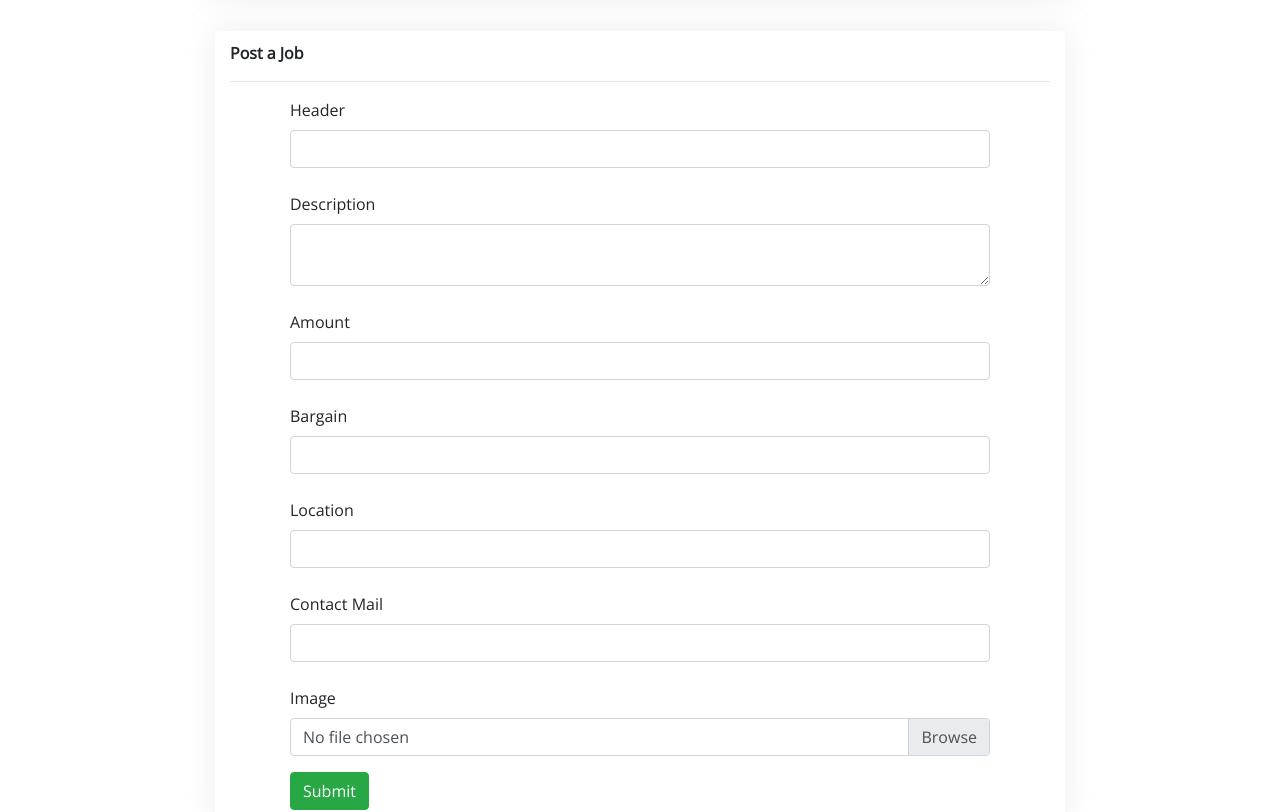
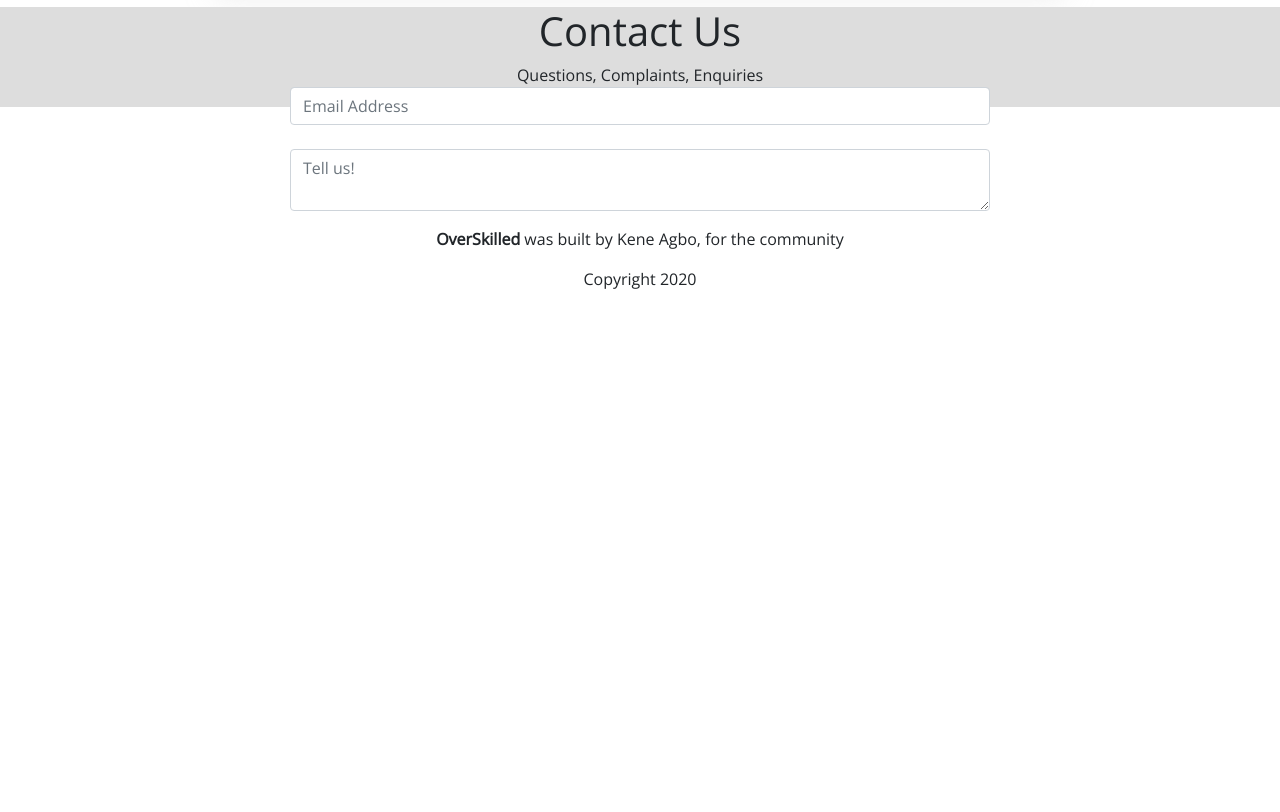
Before and after one commit to Xceptions/overskilled, a Vue app in the folder overskilledfrontend/: page /post in a window 1280 px wide. Shown: the part 1160-1972 px from the top of the page. After the commit the page ends 1451 px from the top, so only its background shows below. Built offline with nearby package versions, Linux system fonts and the light colour scheme.

Commit message:
adding project details page

```diff
--- a/overskilledfrontend/src/components/Jobs.vue
+++ b/overskilledfrontend/src/components/Jobs.vue
@@ -7,19 +7,19 @@
         </p>
     </div>
     <div id="">
-        <div v-for="(item, idx) in jobs" :key="item.job" class="item_card">
+        <div v-for="item in jobs" :key="item.title" class="item_card">
             <b-row>
-                <b-col id='a'>
-                    <img alt="Vue logo" src="../assets/company-3.png" id="job_img">
-                </b-col>
+                <!-- <b-col id='a'>
+                    <img alt="Vue logo" src="../../../overskilledbackend/media/images/company-5.png" + id="job_img">
+                </b-col> -->
                 <b-col id='b' cols="5">
                     <div id='item_job'>{{ item.title }}</div>
-                    <div>{{ item.location }}</div>
+                    <div>{{ item.company }}</div>
                 </b-col>
                 <b-col id='c'>
-                    <div>{{ item.job }}</div>
-                    <div><b-badge>{{ item.salary }}</b-badge></div><!-- / Fixed-->
-                    <div>{{ item.salary }}</div>
+                    <!-- <div>{{ item.job }}</div> -->
+                    <div><b-badge>{{ item.location }}</b-badge></div><!-- / Fixed-->
+                    <div>{{ new Date(item.date).toDateString() }}</div>
                 </b-col>
                 <!-- <b-col></b-col>
                 <b-col></b-col> -->
@@ -33,16 +33,24 @@
 // eslint-disable-next-line no-unused-vars
 export default {
   name: 'Jobs',
-  data () {
-    return {
-      jobs: [
-        { title: 'Python Developer', location: 'Anywhere', salary: '$25,000' },
-        { title: 'Python Developer', location: 'America', salary: '$25,000' },
-        { title: 'Python Developer', location: 'Anywhere', salary: '$25,000' },
-        { title: 'Python Developer', location: 'EMEA', salary: '$25,000' },
-        { title: 'Python Developer', location: 'Anywhere', salary: '$25,000' }
-      ]
+  // data () {
+  //   return {
+  //     jobs: [
+  //       { title: 'Python Developer', company: 'Google', location: 'Anywhere', date: '25/09/2020' },
+  //       { title: 'Python Developer', company: 'Google', location: 'America', date: '25/09/2020' },
+  //       { title: 'Python Developer', company: 'Google', location: 'Anywhere', date: '25/09/2020' },
+  //       { title: 'Python Developer', company: 'Google', location: 'EMEA', date: '25/09/2020' },
+  //       { title: 'Python Developer', company: 'Google', location: 'Anywhere', date: '25/09/2020' }
+  //     ]
+  //   }
+  // },
+  computed: {
+    jobs () {
+      return this.$store.state.jobs
     }
+  },
+  mounted () {
+    this.$store.dispatch('getJobs')
   }
 }
 </script>
--- /dev/null
+++ b/overskilledfrontend/src/components/ProjectDetails.vue
@@ -0,0 +1,20 @@
+<template>
+  <div>
+    Project
+  </div>
+</template>
+
+<script>
+export default {
+  name: 'ProjectDetails',
+  computed: {
+    projects () {
+      return this.$store.state.projects
+    }
+  },
+  mounted () {
+    const projectId = this.$route.query.projectId
+    this.$store.dispatch('getProjectDetails', projectId)
+  }
+}
+</script>
--- a/overskilledfrontend/src/components/Projects.vue
+++ b/overskilledfrontend/src/components/Projects.vue
@@ -3,20 +3,23 @@
     <div class='project_header'>
         <h2>Projects</h2>
         <p>
-            <router-link to="/howto">Learn how to get and approach projects here</router-link>
+          <router-link to="/howto">Learn how to get and approach projects here</router-link>
         </p>
     </div>
     <div id="">
         <div v-for="item in projects" :key="item.project_header" class="item_card">
+            <div @click="viewprojectdetails(item.id)">
             <b-row>
                 <b-col class='proj_img'>
-                    <!-- <img alt="Vue logo" src="../assets/company-1.png" id="proj_img"> -->
-                    {{ item.project_header.charAt(0) }}
+                    <!-- {{ item.project_header.charAt(0) }} -->
+                    <svg height="100" width="100">
+                      <circle cx="50" cy="50" r="40" stroke-width="3" stroke="red" fill="red" />
+                    </svg>
                 </b-col>
                 <b-col id='b' cols="5">
                     <!-- <div>{{ idx }}</div> -->
                     <div id='item_proj'>{{ item.project_header }}</div>
-                    <div>{{ item.project_body }}</div>
+                    <div>{{ item.project_body.slice(0, 100) }}... <span>view more</span></div>
                 </b-col>
                 <b-col id='c'>
                     <div>{{ item.amount }}</div>
@@ -24,12 +27,11 @@
                 </b-col>
                 <b-col>
                     <div>{{ item.location }}</div>
-                    <!-- <a :href="item.contact">{{ item.contact_me }}</a> -->
-                    <b-button :href="item.contact_me" variant='primary'> Apply </b-button>
+                    <div>{{ new Date(item.date).toDateString() }}</div>
                 </b-col>
                 <b-col></b-col>
-                <!-- <b-col></b-col> -->
             </b-row>
+            </div>
         </div>
     </div>
   </div>
@@ -46,12 +48,17 @@ export default {
   },
   mounted () {
     this.$store.dispatch('getProjects')
+  },
+  methods: {
+    viewprojectdetails (projectId) {
+      this.$router.push({ path: 'projectdetails', query: { projectId: projectId } })
+    }
   }
 }
 </script>
 
 <style scoped lang="scss">
-
+$theme : rgb(25, 10, 167);
 .project_header {
     padding-top: 30px;
     padding-bottom: 5px;
@@ -61,6 +68,7 @@ export default {
 .item_card {
     border-top: 1px solid #ededed;
     width: 80%;
+    // height: 40px;
     margin-left: auto;
     margin-right: auto;
     align-items: center;
@@ -73,19 +81,23 @@ export default {
     box-shadow: 0 0 30px rgba(0, 0, 0, 0.15);
 }
 
-// #a {
-//     background-color: blue;
-// }
-
 #item_proj {
     font-size: 23px;
     font-weight: bold;
 }
 
-.proj_img {
-    height: 100%;
-    width: 100;
-    color: red;
+// .proj_img {
+//     font-size: 25.5vw;
+//     color: red;
+//     background-color: $theme;
+//     text-align: center;
+// }
+
+svg {
+    // width: 100%;
+    // background-color: $theme;
+    text-align: center;
+    margin-left: 5px;
 }
 // #b {
 //     background-color: green;
--- a/overskilledfrontend/src/router/index.js
+++ b/overskilledfrontend/src/router/index.js
@@ -7,6 +7,7 @@ import Competitions from '../components/Competitions.vue'
 import Talks from '../components/Talks.vue'
 import Projects from '../components/Projects.vue'
 import Jobs from '../components/Jobs.vue'
+import ProjectDetails from '../components/ProjectDetails.vue'
 
 Vue.use(VueRouter)
 
@@ -45,15 +46,18 @@ const routes = [
     component: HowTo,
     children: [
       { path: '', component: Projects },
-      { path: 'competitions', component: Competitions },
-      { path: 'talks', component: Talks },
-      { path: 'jobs', component: Jobs }
+      { path: 'competitions', component: Competitions }
     ]
   },
   {
     path: '/competitions',
     name: 'Competitions',
     component: Competitions
+  },
+  {
+    path: '/projectdetails',
+    name: 'ProjectDetails',
+    component: ProjectDetails
   }
 ]
 
--- a/overskilledfrontend/src/store/index.js
+++ b/overskilledfrontend/src/store/index.js
@@ -8,7 +8,8 @@ export default new Vuex.Store({
   state: {
     abouts: [],
     howtos: [],
-    projects: []
+    projects: [],
+    projectdetails: []
   },
   mutations: {
     SET_ABOUTS (state, abouts) {
@@ -19,6 +20,9 @@ export default new Vuex.Store({
     },
     SET_PROJECTS (state, projects) {
       state.projects = projects
+    },
+    SET_PROJECTDETAILS (state, projectdetails) {
+      state.projectdetails = projectdetails
     }
   },
   actions: {
@@ -39,6 +43,12 @@ export default new Vuex.Store({
         .then(response => {
           commit('SET_PROJECTS', response.data)
         })
+    },
+    getProjectDetails ({ commit }, payload) {
+      axios.get('http://127.0.0.1:8000/projectdetails/' + payload + '/')
+        .then(response => {
+          commit('SET_PROJECTDETAILS', response.data)
+        })
     }
   },
   modules: {
--- a/overskilledfrontend/src/views/Home.vue
+++ b/overskilledfrontend/src/views/Home.vue
@@ -3,9 +3,9 @@
     <div id="home_nav">
       <b-icon-arrow-up></b-icon-arrow-up>
       <router-link to="/home/competitions">Competitions</router-link> |
-      <router-link to="/home">Projects</router-link> |
+      <router-link to="/home">Projects</router-link>
       <!-- <router-link to="/home/talks">Talks</router-link> | -->
-      <router-link to="/home/jobs">Jobs</router-link>
+      <!-- <router-link to="/home/jobs">Jobs</router-link> -->
     </div>
     <router-view/>
   </div>
--- a/overskilledfrontend/src/views/Post.vue
+++ b/overskilledfrontend/src/views/Post.vue
@@ -28,36 +28,6 @@
           <b-form-input v-model="form.contact_me"></b-form-input>
         </b-form-group>
         <b-button type='submit' variant="success">Post Project</b-button>
-      </b-form>
-    </div>
-    <br/>
-    <div class='post-body'>
-      <b>Post a Job</b>
-      <hr/>
-      <b-form class="b-form">
-        <b-form-group id="input-group-1">
-          <label>Header</label>
-          <b-form-input v-model="form.header"></b-form-input>
-          <br>
-          <label>Description</label>
-          <b-form-textarea v-model="form.description"></b-form-textarea>
-          <br>
-          <label>Amount</label>
-          <b-form-input v-model="form.amount"></b-form-input>
-          <br>
-          <label>Bargain</label>
-          <b-form-input v-model="text"></b-form-input>
-          <br>
-          <label>Location</label>
-          <b-form-input v-model="text"></b-form-input>
-          <br>
-          <label>Contact Mail</label>
-          <b-form-input v-model="text"></b-form-input>
-          <br>
-          <label>Image</label>
-          <b-form-file v-model="file1" @change="onFileSelected"></b-form-file>
-        </b-form-group>
-        <b-button variant="success">Submit</b-button>
       </b-form>
     </div>
   </div>
```
